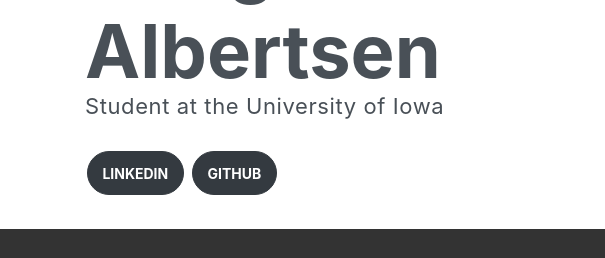
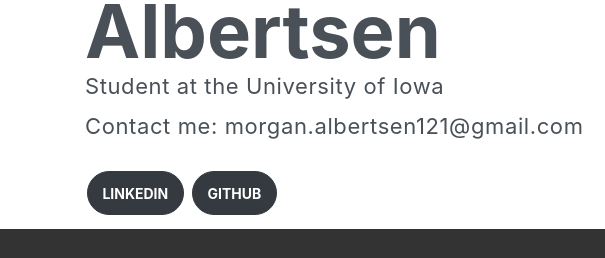
Before and after one commit to morganalbertsen/final-project, a plain HTML site: page index.html in a window 1280 px wide. Shown: the part 394-652 px from the top of the page, 0-605 px from the left. Drawn offline with Linux system fonts and the light colour scheme; files whose address does not match are found by name.

Commit message:
Added contact information

```diff
--- a/index.html
+++ b/index.html
@@ -66,6 +66,7 @@
                 <h6 class="subtitle">Hello, I'm</h6>
                 <h6 class="title">Morgan Albertsen</h6>
                 <p>Student at the University of Iowa</p>
+                <p>Contact me: morgan.albertsen121@gmail.com</p>
 
                 <div class="buttons pt-3">
                     <button class="btn btn-dark rounded" onclick="window.location.href='https://www.linkedin.com/in/morganalbertsen/';">LINKEDIN </button>
```
